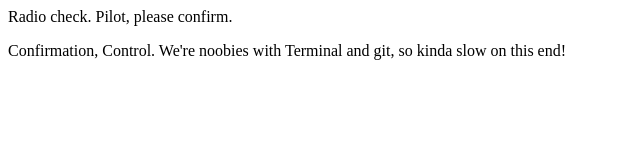
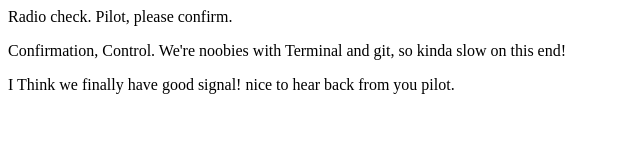
Before and after one commit to Buzzbee98/communication-log, a plain HTML site: page index.html in a window 1280 px wide. Shown: the whole page, without its empty margins (0-640 px from the left). Drawn offline with Linux system fonts and the light colour scheme.

Commit message:
new comms

```diff
--- a/index.html
+++ b/index.html
@@ -3,6 +3,7 @@
 <body>
    <p>Radio check. Pilot, please confirm.</p>
    <p>Confirmation, Control. We're noobies with Terminal and git, so kinda slow on this end!</p>
+   <p>I Think we finally have good signal! nice to hear back from you pilot.</p>
 </body>
 
 </html>
```
